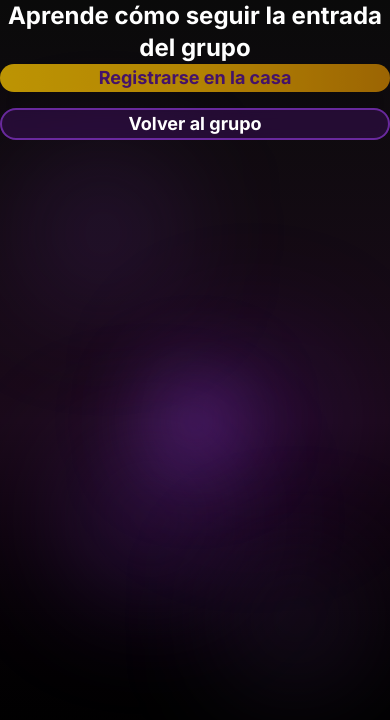
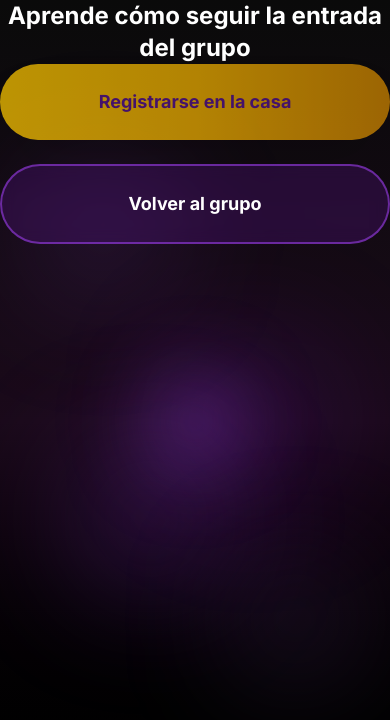
Before and after one commit to 24games/wonderland, a Next.js app: page /tutorial in a window 390 px wide. Shown: the top 720 px of the page. Built offline with nearby package versions, Linux system fonts and the light colour scheme.

Commit message:
fix: Carrossel 4:5, correÃ§Ã£o botÃµes tutorial, margem mobile sessÃ£o 2

```diff
--- a/src/app/tutorial/page.tsx
+++ b/src/app/tutorial/page.tsx
@@ -45,7 +45,7 @@ export default function TutorialPage() {
         </h1>
 
         {/* Container do Vídeo */}
-        <div className="mb-8 w-full max-w-md">
+        <div className="mb-10 w-full max-w-md">
           <div
             dangerouslySetInnerHTML={{
               __html: `<vturb-smartplayer id="vid-694c2c46b6c0dcc4672399d4" style="display: block; margin: 0 auto; width: 100%; max-width: 400px;"></vturb-smartplayer>`,
@@ -54,13 +54,13 @@ export default function TutorialPage() {
         </div>
 
         {/* Botões */}
-        <div className="flex w-full max-w-md flex-col gap-4">
+        <div className="flex w-full max-w-md flex-col gap-6">
           {/* Botão 1: Registrar na casa */}
           <a
             href="https://tinyurl.com/minutoswonderland"
             target="_blank"
             rel="noopener noreferrer"
-            className="w-full rounded-full bg-gradient-to-r from-yellow-400 via-yellow-500 to-yellow-600 px-6 py-4 text-center text-lg font-bold text-purple-900 shadow-2xl transition-all duration-300 hover:scale-105 hover:shadow-yellow-500/50 active:scale-95 animate-pulse"
+            className="flex items-center justify-center w-full min-h-[70px] !py-6 rounded-full bg-gradient-to-r from-yellow-400 via-yellow-500 to-yellow-600 px-6 text-center text-lg font-bold text-purple-900 shadow-2xl transition-all duration-300 hover:scale-105 hover:shadow-yellow-500/50 active:scale-95 animate-pulse sm:min-h-[80px] sm:!py-8 sm:text-xl"
           >
             Registrarse en la casa
           </a>
@@ -70,7 +70,7 @@ export default function TutorialPage() {
             href="https://chat.whatsapp.com/JaP7XOHnvB01IqjB4XsK6y"
             target="_blank"
             rel="noopener noreferrer"
-            className="w-full rounded-full border-2 border-purple-500/50 bg-purple-900/30 px-6 py-4 text-center text-lg font-bold text-white backdrop-blur-sm transition-all duration-300 hover:border-purple-400 hover:bg-purple-800/40 hover:scale-105 active:scale-95"
+            className="flex items-center justify-center w-full min-h-[70px] !py-6 rounded-full border-2 border-purple-500/50 bg-purple-900/30 px-6 text-center text-lg font-bold text-white backdrop-blur-sm transition-all duration-300 hover:border-purple-400 hover:bg-purple-800/40 hover:scale-105 active:scale-95 sm:min-h-[80px] sm:!py-8 sm:text-xl"
           >
             Volver al grupo
           </a>
```
Also changed, not shown: src/app/page.tsx (+4 -4 lines), public/assets/prints/print2.jpeg (added), public/assets/prints/print2.jpg (deleted).
